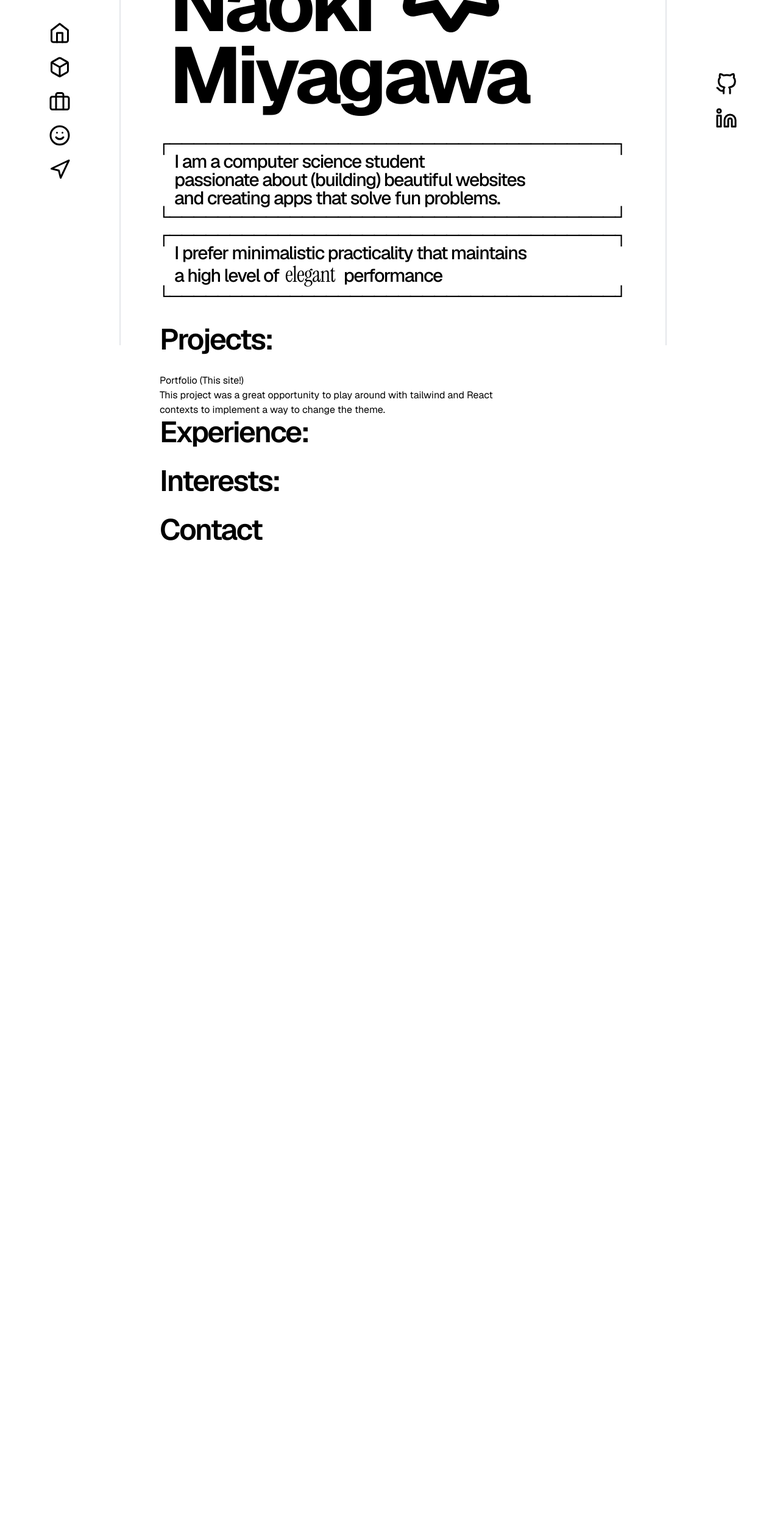
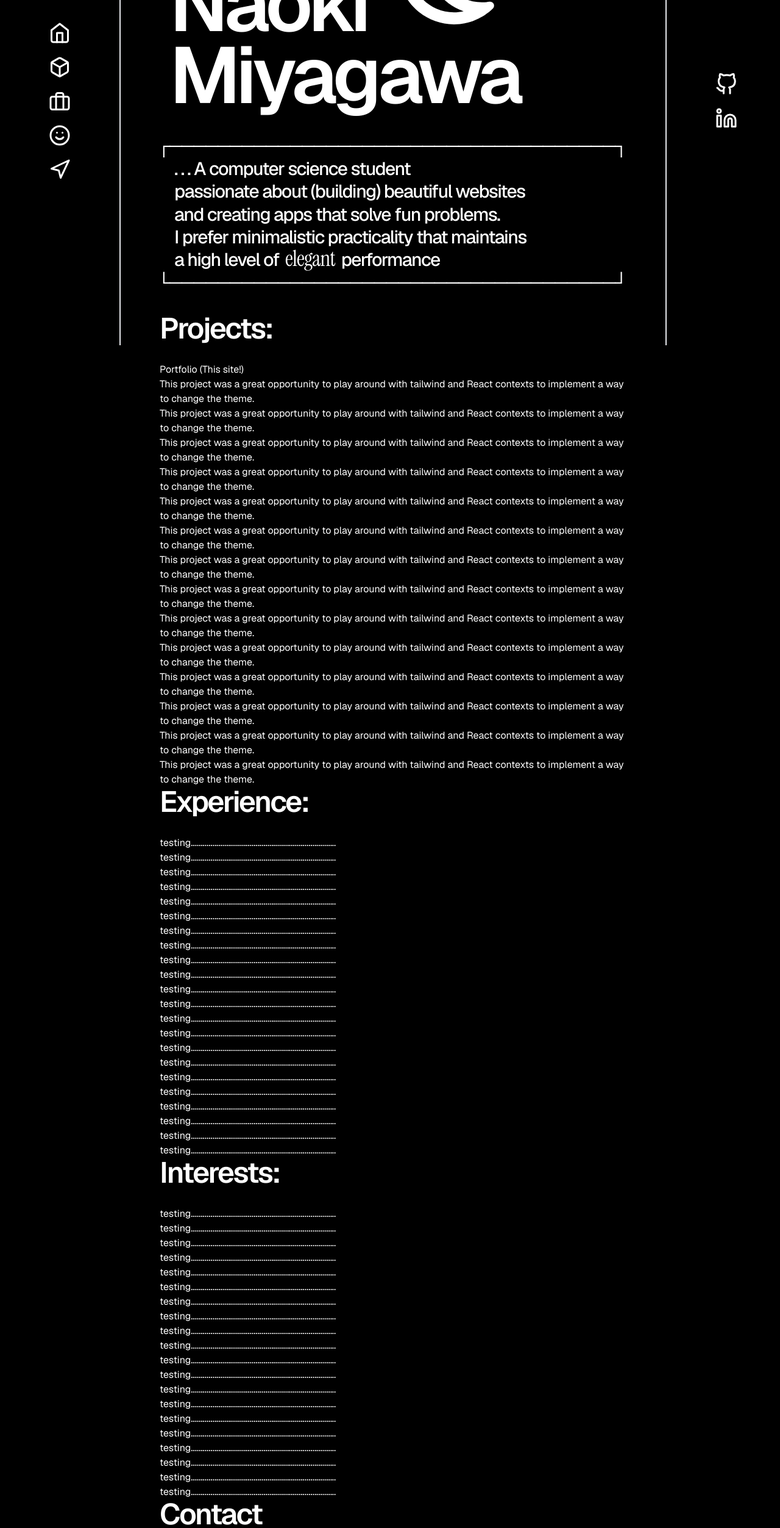
Before and after one commit to NaokiTM/portfolio-site, a Next.js app: page / in a window 1280 px wide. Shown: the part 234-2739 px from the top of the page at 61% size. Before the commit the page ends 1222 px from the top, so only its background shows below. Built offline with nearby package versions, Linux system fonts and the light colour scheme.

Commit message:
formatting, fixed scrolling to experience section not working

```diff
--- a/src/app/components/Main.tsx
+++ /dev/null
@@ -1,22 +0,0 @@
-import React from 'react'
-import Hero from './content/Hero'
-import Projects from './content/Projects'
-import Experience from './content/Experience'
-import Interests from './content/Interests'
-import Contact from './content/Contact'
-
-function Main() {
-  return (
-    <div className='flex p-16 flex-col'>
-        <div className=''>
-            <Hero />
-            <Projects />
-            <Experience />
-            <Interests />
-            <Contact />
-        </div>
-    </div>
-  )
-}
-
-export default Main
--- a/src/app/components/content/Contact.tsx
+++ b/src/app/components/content/Contact.tsx
@@ -2,6 +2,33 @@ import React from 'react'
 
 export default function Contact() {
   return (
-    <div className={`leading-none tracking-tighter font-semibold text-5xl pb-8`}>Contact</div>
+    <div className={`leading-none tracking-tighter pb-8`}>
+      <div className='text-5xl leading-none tracking-tighter font-semibold'>Contact</div>
+      <div>testing..........................................................................</div>
+
+      <div>testing..........................................................................</div>
+
+      <div>testing..........................................................................</div>
+      <div>testing..........................................................................</div>
+
+      <div>testing..........................................................................</div>
+
+      <div>testing..........................................................................</div>
+
+
+      <div>testing..........................................................................</div>
+
+      <div>testing..........................................................................</div>
+
+      <div>testing..........................................................................</div>
+
+
+      <div>testing..........................................................................</div>
+
+      <div>testing..........................................................................</div>
+
+      <div>testing..........................................................................</div>
+
+    </div>
   )
 }
--- a/src/app/components/content/Experience.tsx
+++ b/src/app/components/content/Experience.tsx
@@ -4,6 +4,50 @@ export default function Experience() {
   return (
     <div className=''>
       <div className={`leading-none tracking-tighter font-semibold text-5xl pb-8`}>Experience:</div>
+      <div>testing..........................................................................</div>
+
+      <div>testing..........................................................................</div>
+
+      <div>testing..........................................................................</div>
+
+      <div>testing..........................................................................</div>
+
+      <div>testing..........................................................................</div>
+
+      <div>testing..........................................................................</div>
+
+      <div>testing..........................................................................</div>
+
+      <div>testing..........................................................................</div>
+
+      <div>testing..........................................................................</div>
+
+      <div>testing..........................................................................</div>
+
+      <div>testing..........................................................................</div>
+
+      <div>testing..........................................................................</div>
+
+      <div>testing..........................................................................</div>
+
+      <div>testing..........................................................................</div>
+
+      <div>testing..........................................................................</div>
+
+      <div>testing..........................................................................</div>
+
+      <div>testing..........................................................................</div>
+
+      <div>testing..........................................................................</div>
+
+      <div>testing..........................................................................</div>
+
+      <div>testing..........................................................................</div>
+
+      <div>testing..........................................................................</div>
+
+      <div>testing..........................................................................</div>
+
     </div>
   )
 }
--- a/src/app/components/content/Hero.tsx
+++ b/src/app/components/content/Hero.tsx
@@ -1,12 +1,13 @@
 import React from 'react'
 import { instrumentserif } from '../../layout'
+import { instrumentserifitalic } from '../../layout';
 import DarkModeButton from '../../components/common/DarkModeButton';
 
 export default function Hero() {
 
   return (
     <>
-      <div className={`leading-none tracking-tighter enormous-text font-bold ml-4 -mt-2`}>
+      <div className={`leading-none tracking-tighter enormous-text font-semibold ml-4 -mt-2`}>
         <div className='flex flex-row'>
           <div>
             <div className='lg:-mb-3'>Hi. I'm</div>
@@ -19,18 +20,16 @@ export default function Hero() {
         <div>Miyagawa</div>
       </div>
 
-      <div className='text-3xl leading-none tracking-tighter font-medium pt-8 pb-8 -ml-1'>
+      <div className='text-3xl leading-tight tracking-tighter font-medium pt-8 pb-8 -ml-1'>
           <div>┌─────────────────────────────────────┐</div>
           <div className='pl-7'>
-            <div>I am a computer science student </div>
+            <div>. . . A computer science student </div>
             <div>passionate about (building) beautiful websites</div>
             <div>and creating apps that solve fun problems.</div>
           </div>
-          <div>└─────────────────────────────────────┘</div>
-          <div>┌─────────────────────────────────────┐</div>
           <div className='pl-7'>
-            <div>I prefer minimalistic practicality that maintains</div>
-            <div>a high level of <div className={`${instrumentserif.className} inline-flex italic font-bold tracking-tight text-4xl pl-1 pr-2`}>elegant</div> performance</div>
+            <div className='-mb-1'>I prefer minimalistic practicality that maintains</div>
+              <div>a high level of <div className={`${instrumentserifitalic.className} inline-flex tracking-tight font-semibold text-4xl pl-1 pr-1`}>elegant</div> performance</div>
           </div>
           <div>└─────────────────────────────────────┘</div>
       </div>
--- a/src/app/components/content/Interests.tsx
+++ b/src/app/components/content/Interests.tsx
@@ -4,6 +4,46 @@ export default function Interests() {
   return (
     <div className=''>
       <div className={`leading-none tracking-tighter font-semibold text-5xl pb-8`}>Interests:</div>
+      <div>testing..........................................................................</div>
+      <div>testing..........................................................................</div>
+
+      <div>testing..........................................................................</div>
+
+      <div>testing..........................................................................</div>
+
+      <div>testing..........................................................................</div>
+
+      <div>testing..........................................................................</div>
+
+      <div>testing..........................................................................</div>
+
+      <div>testing..........................................................................</div>
+
+      <div>testing..........................................................................</div>
+
+      <div>testing..........................................................................</div>
+
+      <div>testing..........................................................................</div>
+
+      <div>testing..........................................................................</div>
+
+      <div>testing..........................................................................</div>
+
+      <div>testing..........................................................................</div>
+
+      <div>testing..........................................................................</div>
+
+      <div>testing..........................................................................</div>
+
+      <div>testing..........................................................................</div>
+
+
+      <div>testing..........................................................................</div>
+
+      <div>testing..........................................................................</div>
+
+      <div>testing..........................................................................</div>
+
     </div>
   )
 }
--- a/src/app/components/content/Projects.tsx
+++ b/src/app/components/content/Projects.tsx
@@ -2,9 +2,22 @@ import React from 'react'
 
 export default function Projects() {
   return (
-    <div className='max-w-xl'>
+    <div className=''>
         <div className={`leading-none tracking-tighter font-semibold text-5xl pb-8`}>Projects:</div>
         <div>Portfolio (This site!)</div>
+        <p>This project was a great opportunity to play around with tailwind and React contexts to implement a way to change the theme.</p>
+        <p>This project was a great opportunity to play around with tailwind and React contexts to implement a way to change the theme.</p>
+
+        <p>This project was a great opportunity to play around with tailwind and React contexts to implement a way to change the theme.</p>
+        <p>This project was a great opportunity to play around with tailwind and React contexts to implement a way to change the theme.</p>        <p>This project was a great opportunity to play around with tailwind and React contexts to implement a way to change the theme.</p>
+        <p>This project was a great opportunity to play around with tailwind and React contexts to implement a way to change the theme.</p>
+        <p>This project was a great opportunity to play around with tailwind and React contexts to implement a way to change the theme.</p>
+        <p>This project was a great opportunity to play around with tailwind and React contexts to implement a way to change the theme.</p>
+        <p>This project was a great opportunity to play around with tailwind and React contexts to implement a way to change the theme.</p>
+        <p>This project was a great opportunity to play around with tailwind and React contexts to implement a way to change the theme.</p>
+        <p>This project was a great opportunity to play around with tailwind and React contexts to implement a way to change the theme.</p>
+        <p>This project was a great opportunity to play around with tailwind and React contexts to implement a way to change the theme.</p>
+        <p>This project was a great opportunity to play around with tailwind and React contexts to implement a way to change the theme.</p>
         <p>This project was a great opportunity to play around with tailwind and React contexts to implement a way to change the theme.</p>
     </div>
   )
--- a/src/app/contexts/ThemeWrapper.tsx
+++ b/src/app/contexts/ThemeWrapper.tsx
@@ -4,7 +4,7 @@ import React, { createContext, useContext, useState } from 'react';
 const ThemeContext = createContext<any>(undefined);
 
 export default function ThemeWrapper({children, }: Readonly<{ children: React.ReactNode; }>) {
-  const [isDarkMode, setIsDarkMode] = useState(false);
+  const [isDarkMode, setIsDarkMode] = useState(true);
   const [animate, setAnimate] = useState(false);
 
   const toggleDarkMode = () => {
--- a/src/app/layout.tsx
+++ b/src/app/layout.tsx
@@ -8,6 +8,12 @@ import ThemeWrapper from "./contexts/ThemeWrapper";
 const instrumentserif = Instrument_Serif({
   subsets: ["latin"],
   weight: "400",
+});
+
+const instrumentserifitalic = Instrument_Serif({
+  subsets: ["latin"],
+  weight: "400",
+  style: "italic",
 });
 
 // export const metadata: Metadata = {
@@ -32,3 +38,4 @@ export default function RootLayout({
 }
 
 export { instrumentserif };
+export { instrumentserifitalic }
--- a/src/app/page.tsx
+++ b/src/app/page.tsx
@@ -25,6 +25,9 @@ export default function Home() {
         case 'projects':
           ref = projectsRef
           break
+        case 'experience':
+          ref = experienceRef
+          break;
         case 'interests':
           ref = interestsRef
           break
@@ -43,8 +46,8 @@ export default function Home() {
   return (
     <div className="flex justify-between">
       <Navbar scrollTo={scrollTo}/>
+
       <div className='flex p-16 flex-col'>
-        <div className=''>
           <div ref = {heroRef}>
              <Hero />
           </div>
@@ -60,8 +63,8 @@ export default function Home() {
           <div ref = {contactRef}>
             <Contact />
           </div>
-        </div>
       </div>
+
       <ContactBar />
     </div>
   );
```
